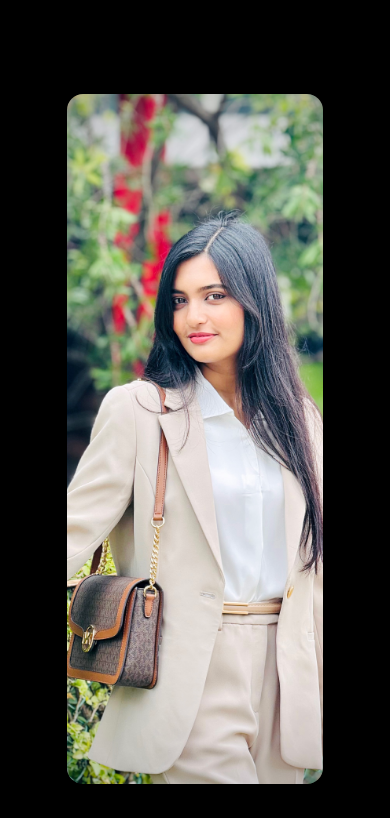
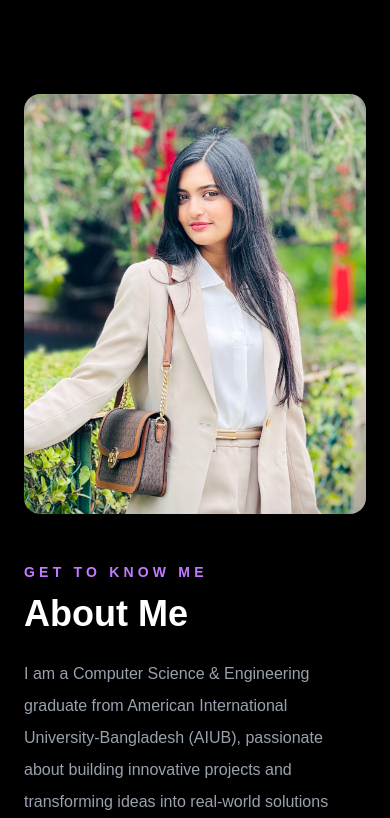
Before and after one commit to TonimaDristy/nextjs-portfolio, a Next.js app: page / in a window 390 px wide. Shown: the part 1426-2244 px from the top of the page. Built offline with nearby package versions, Linux system fonts and the light colour scheme.

Commit message:
Image height fixed

```diff
--- a/components/About.tsx
+++ b/components/About.tsx
@@ -13,7 +13,7 @@ export default function About() {
           <img
             src="/images/user.png.jpg"
             alt="Tonima Islam Dristy"
-            className="mx-auto h-[690px] w-3/4 rounded-2xl object-cover"
+            className="mx-auto h-[420px] w-full rounded-2xl object-cover sm:h-[520px] sm:w-3/4 md:h-[690px]"
           />
         </div>
 
```
